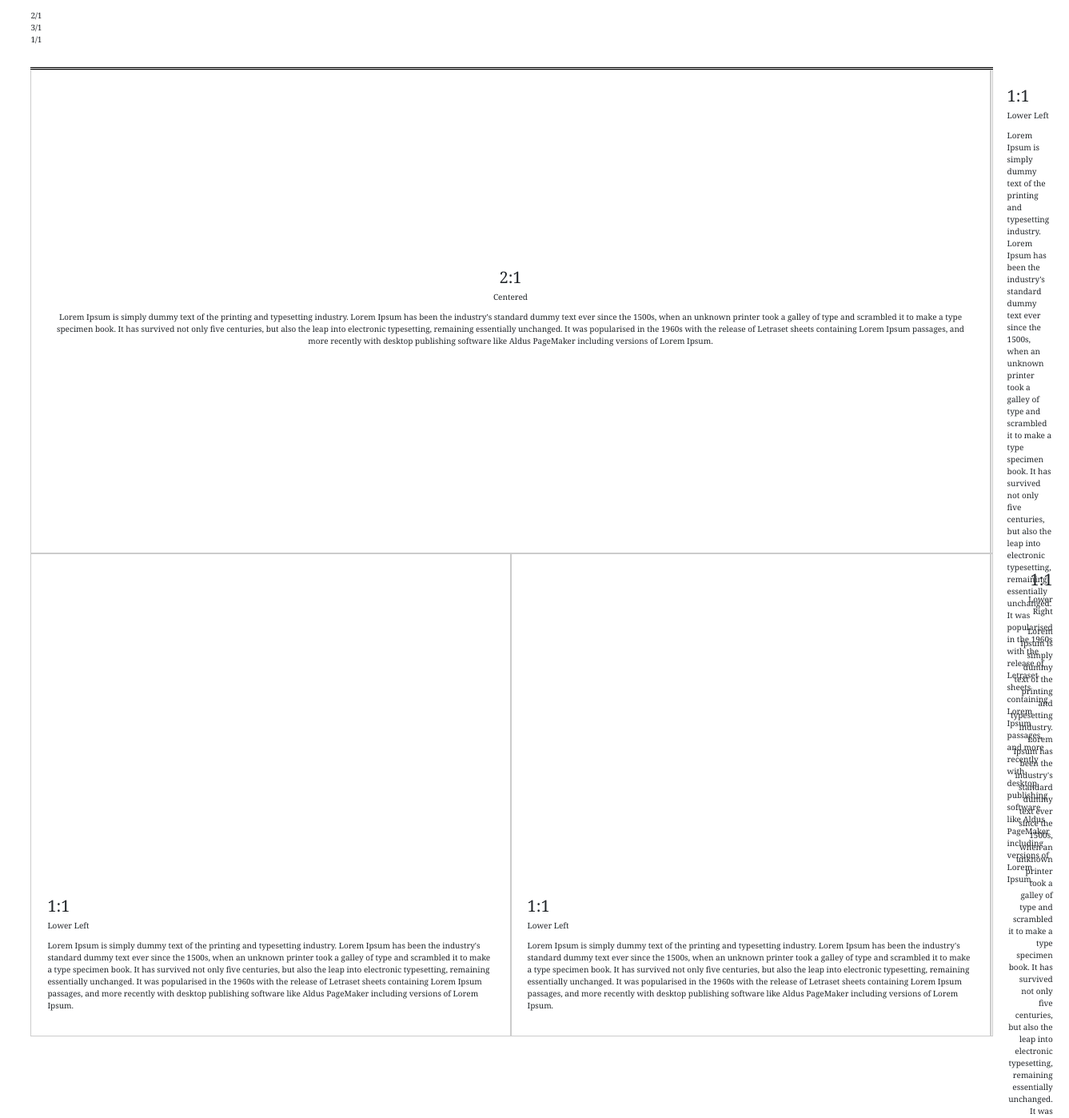
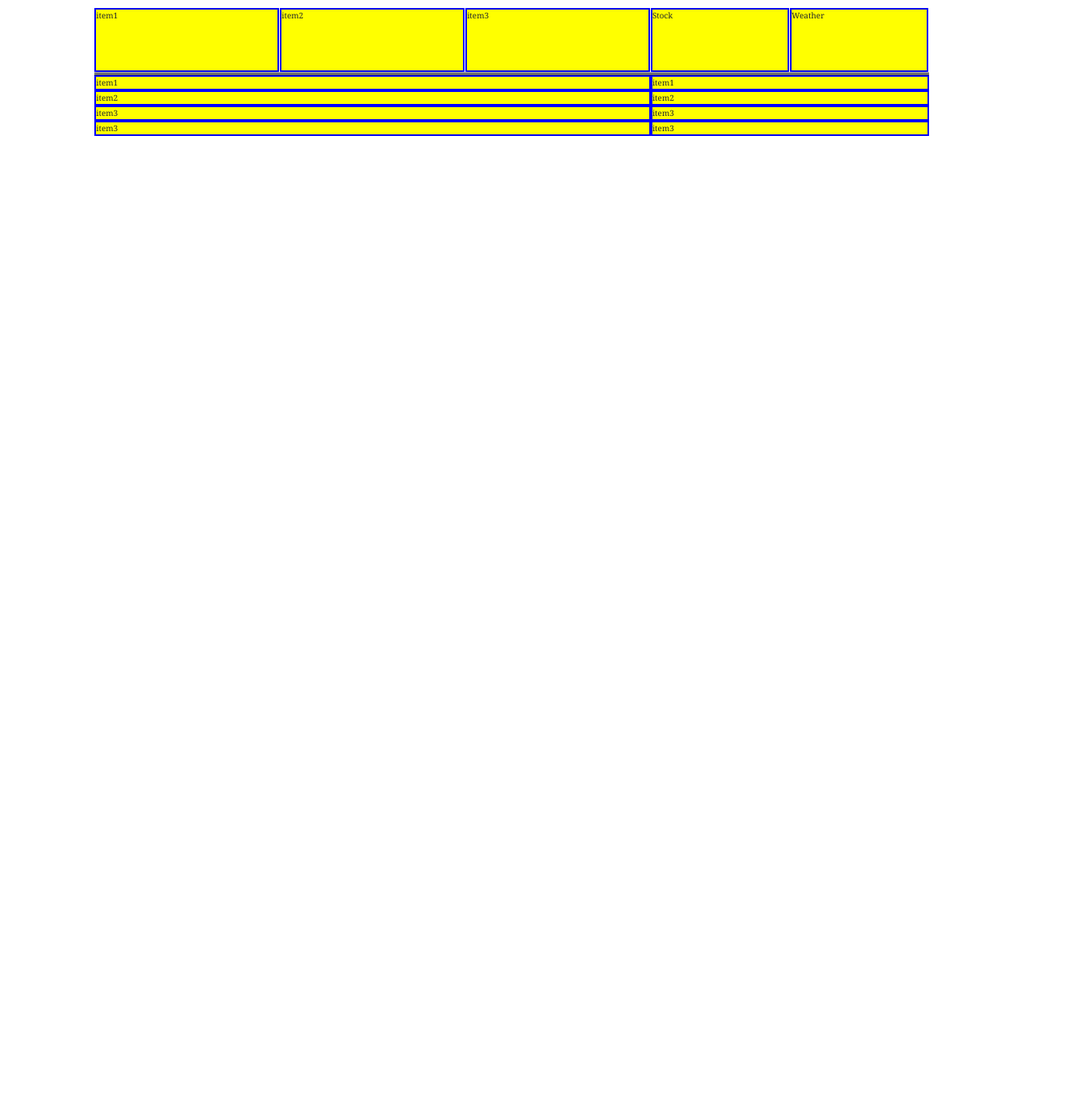
Before and after one commit to Ngann/NYT, an Angular app: page / in a window 1280 px wide. Shown: the part 200-1598 px from the top of the page at 80% size, 1337 px wide, since content can reach past the window. After the commit the page ends 800 px from the top, so only its background shows below. Built offline with nearby package versions, Linux system fonts and the light colour scheme.

Commit message:
finalized grid setup

```diff
--- a/src/app/app.component.css
+++ b/src/app/app.component.css
@@ -1,4 +1,4 @@
-/* @media (min-width: 768px) {
+@media (min-width: 768px) {
     .container-small {
         width: 300px;
     }
@@ -21,13 +21,16 @@
     .container-large {
         width: 1500px;
     }
-} */
+}
 
-/* .container-small, .container-large {
+.container-small, .container-large {
     max-width: 100%;
-} */
+}
 
 .main {
   font-family: Georgia;
   list-style: none;
+  margin: 0;
+  padding: 0;
+  border: 0;
 }
--- a/src/app/app.component.html
+++ b/src/app/app.component.html
@@ -1,6 +1,6 @@
 <!--The content below is only a placeholder and can be replaced.-->
 <!-- <div class="container"> -->
-<div class="main">
+<div class="container">
 
   <div id="app">
     <header>
--- a/src/app/main/main.component.css
+++ b/src/app/main/main.component.css
@@ -3,12 +3,13 @@ main {
   padding: 0 3%;
   position: relative;
   border-bottom: none;
+  margin-top: 0px;
 }
 
 .briefing {
   margin-bottom: 18px;
   position: relative;
-  margin-top: 20px;
+  margin-top: 18px;
   padding: 0;
   border: 0;
   font-size: 100%;
@@ -19,8 +20,13 @@ main {
 }
 
 .info {
-  min-height: 71px;
-  content: '';
+  margin-top: 0px;
+  display: grid;
+  width: inherit;
+  display: grid;
+  grid-template-columns: 2fr 1fr;
+  grid-template-rows: max-content auto auto;
+  grid-gap: 0;
 }
 
 .border-line {
@@ -28,82 +34,122 @@ main {
   padding: 0 60px;
   border-bottom: 1px solid #000;
 }
-///////
-[style="--aspect-ratio: 1/1;"] {
-  grid-column: span 1;
+/*
+:root {
+    --wrapper: 100vw;
+    --gutter: 10px;
+
+    --rh: calc((var(--wrapper) - (3 * var(--gutter))) / 4);
 }
-[style="--aspect-ratio: 2/1;"] {
+
+.grid {
+    max-width: var(--wrapper);
+    display: grid;
+    grid-template-columns: repeat(4, 1fr);
+    grid-auto-flow: dense;
+    grid-auto-rows: minmax(var(--rh), auto);
+    grid-gap: var(--gutter);
+}
+
+.grid__item {
+    background-color: hotPink;
+    padding: 20px;
+}
+
+.grid__item--lg {
     grid-column: span 2;
+    grid-row: span 2;
+    background-color: rebeccaPurple;
 }
-[style="--aspect-ratio: 3/1;"] {
-  grid-column: span 3;
+
+.grid__item--right {
+    grid-column-end: 5;
+}
+
+.grid__item--db {
+    grid-column: span 2;
+    background-color: goldenRod;
+} */
+
+.grid-one {
+  display: grid;
+  grid-template-columns: repeat(auto-fill, 33.2%);
+  grid-template-rows: repeat(auto-fill, 80px);
+  grid-gap:1px;
+}
+
+.grid-two {
+  display: grid;
+  grid-template-columns: repeat(auto-fill, 49.8%);
+  grid-template-rows: repeat(auto-fill, 80px);
+  grid-gap:1px;
+}
+
+.grid-main {
+  display: grid;
+  width: inherit;
+  display: grid;
+  grid-template-columns: 2fr 1fr;
+  grid-template-rows: max-content auto auto;
+  grid-gap: 0;
+}
+
+.inside-one {
+  background-color: lightyellow;
+  margin: 0;
+  padding: 0;
+  border: 0;
+  font-size: 100%;
+  text-size-adjust: 100%;
+  font: inherit;
+  vertical-align: baseline;
+}
+
+.insids-two{
+  transform: translateY(-1px);
+  column-count: 2;
+  column-gap: 29px;
+  position: relative;
 }
 
 
-////
-
-* {
-  box-sizing: border-box;
+@media (aspect-ratio: 1/1) {
+  .item {
+    color: red;
+  }
 }
 
-.grid {
-  display: grid;
-  grid-template-columns: 1fr 1fr;
+
+@media (min-aspect-ratio: 8/5) {
+  .item {
+    background: yellow;
+  }
 }
 
-.grid-item {
-  position: relative;
-  width: 100%;
-  border: 1px solid #ccc;
 
-  &:nth-child(1) {
-    grid-column: 1 / 3;
-    &::before {
-      padding-top: 50%;
-    }
-    .content {
-      align-items: center;
-      justify-items: center;
-      text-align: center;
+@media (max-aspect-ratio: 2/1) {
+  .item {
+    border: 2px solid blue;
   }
 }
-  &:nth-child(2) {
-    grid-column: 3 / 4;
-    justify-self: center;
+
+/*
+@media (aspect-ratio: 1/1) {
+  .grid-one {
+    color: red;
   }
-  &:nth-child(3) {
-    grid-column: 1 / 2;
-  }
-  &:nth-child(4) {
-    grid-column: 2 / 3;
-  }
-  &:nth-child(5) {
-    grid-column: 3 / 4;
 }
 
-  &:before {
-    content: "";
-    height: 0;
-    display: inline-block;
-    padding-top: 100%;
-    width: 1px;
-    position: relative;
-  }
-  .content {
-    position: absolute;
-    top: 0;
-    left: 0;
-    bottom: 0;
-    width: 100%;
-    display: grid;
-    justify-items: start;
-    align-items: end;
-  }
-  .content-lr {
-    place-items: end end;
-    text-align: right;
-  }
-  .content-inside {
-    padding: 2rem;
+
+@media (min-aspect-ratio: 8/5) {
+  .grid-one {
+    background: yellow;
   }
 }
+
+
+@media (max-aspect-ratio: 2/1) {
+  .grid-one {
+    border: 2px solid blue;
+  }
+} */
--- a/src/app/main/main.component.html
+++ b/src/app/main/main.component.html
@@ -1,62 +1,58 @@
 <div class="briefing">
   <main>
     <div class="info">
-      <div class="grid">
-      <div style="--aspect-ratio: 2/1;">2/1</div>
-      <div style="--aspect-ratio: 3/1;">3/1</div>
-      <div style="--aspect-ratio: 1/1;">1/1</div>
-    </div>
+      <section class="grid-one">
+        <div class="item">item1</div>
+        <div class="item">item2</div>
+        <div class="item">item3</div>
+      </section>
+      <section class="grid-two">
+        <div class="item">Stock</div>
+        <div class="item">Weather</div>
+      </section>
     </div>
     <div class="border-line"></div>
     <div class="border-line"></div>
+    <!-- <div class="grid-one">
+      <p>Watch this element as you resize your viewport's width and height.Lorem Ipsum is simply dummy text of the printing and typesetting industry. Lorem Ipsum has been the industry's standard dummy text ever since the 1500s, when an unknown printer took a galley of type and scrambled it to make a type specimen book. It has survived not only five centuries, but also the leap into electronic typesetting, remaining essentially unchanged. It was popularised in the 1960s with the release of Letraset sheets containing Lorem Ipsum passages, and more recently with desktop publishing software like Aldus PageMaker including versions of Lorem Ipsum.</p>
+    </div>
+    <div class="grid-one">
+      <div class="">
 
-
-    <div class="grid">
-      <div class="grid-item">
-        <div class="content">
-          <div class="content-inside">
-            <h2>2:1</h2>
-            <p>Centered</p>
-            <p>Lorem Ipsum is simply dummy text of the printing and typesetting industry. Lorem Ipsum has been the industry's standard dummy text ever since the 1500s, when an unknown printer took a galley of type and scrambled it to make a type specimen book. It has survived not only five centuries, but also the leap into electronic typesetting, remaining essentially unchanged. It was popularised in the 1960s with the release of Letraset sheets containing Lorem Ipsum passages, and more recently with desktop publishing software like Aldus PageMaker including versions of Lorem Ipsum.</p>
-          </div>
+      </div>
+      <p>Watch this element as you resize your viewport's width and height.Lorem Ipsum is simply dummy text of the printing and typesetting industry. Lorem Ipsum has been the industry's standard dummy text ever since the 1500s, when an unknown printer took a galley of type and scrambled it to make a type specimen book. It has survived not only five centuries, but also the leap into electronic typesetting, remaining essentially unchanged. It was popularised in the 1960s with the release of Letraset sheets containing Lorem Ipsum passages, and more recently with desktop publishing software like Aldus PageMaker including versions of Lorem Ipsum.</p>
+    </div> -->
+    <!-- <div class="grid">
+      <div class="grid__item grid__item--lg">
+          <span>1</span>
+          <h1>Aspect ratio grid</h1>
+          <p>I noticed that using the CSS aspect ratio hack was causing issues with CSS Grid (when I needed all grid cells to be a 1:1 aspect ratio but some grid children to span more than one cell) so this is a solution with CSS Variables and a sprinkling of calc() instead. It does rely on knowing the outer width of the wrapper though (doesn’t work as a percentage value).</p>
+          <p>If you change the wrapper and / or gutter variables you’ll see the blocks still maintain theor aspect ratio <em>except</em> where the content in longer than the block, then they grow to fit.</p>
+          <p>Some other solutions <a href="https://css-tricks.com/aspect-ratios-grid-items/" target="_blank">here</a> by Chris Coyier.</p>
+      </div>
+      <div class="grid__item grid__item--sm">2</div>
+      <div class="grid__item grid__item--sm">3</div>
+      <div class="grid__item grid__item--db">4</div>
+      <div class="grid__item grid__item--lg grid__item--right">5</div>
+      <div class="grid__item grid__item--sm">6</div>
+      <div class="grid__item grid__item--db">7</div>
+      <div class="grid__item grid__item--sm">8</div>
+    </div> -->
+    <div class="content">
+      <section class="grid-main">
+        <div class="inside-one">
+          <div class="item">item1</div>
+          <div class="item">item2</div>
+          <div class="item">item3</div>
+          <div class="item">item3</div>
         </div>
-      </div>
-      <div class="grid-item">
-        <div class="content">
-          <div class="content-inside">
-            <h2>1:1</h2>
-            <p>Lower Left</p>
-            <p>Lorem Ipsum is simply dummy text of the printing and typesetting industry. Lorem Ipsum has been the industry's standard dummy text ever since the 1500s, when an unknown printer took a galley of type and scrambled it to make a type specimen book. It has survived not only five centuries, but also the leap into electronic typesetting, remaining essentially unchanged. It was popularised in the 1960s with the release of Letraset sheets containing Lorem Ipsum passages, and more recently with desktop publishing software like Aldus PageMaker including versions of Lorem Ipsum.</p>
-          </div>
+        <div class="inside-two">
+          <div class="item">item1</div>
+          <div class="item">item2</div>
+          <div class="item">item3</div>
+          <div class="item">item3</div>
         </div>
-      </div>
-      <div class="grid-item">
-        <div class="content">
-          <div class="content-inside">
-            <h2>1:1</h2>
-            <p>Lower Left</p>
-            <p>Lorem Ipsum is simply dummy text of the printing and typesetting industry. Lorem Ipsum has been the industry's standard dummy text ever since the 1500s, when an unknown printer took a galley of type and scrambled it to make a type specimen book. It has survived not only five centuries, but also the leap into electronic typesetting, remaining essentially unchanged. It was popularised in the 1960s with the release of Letraset sheets containing Lorem Ipsum passages, and more recently with desktop publishing software like Aldus PageMaker including versions of Lorem Ipsum.</p>
-          </div>
-        </div>
-      </div>
-      <div class="grid-item">
-        <div class="content">
-          <div class="content-inside">
-            <h2>1:1</h2>
-            <p>Lower Left</p>
-            <p>Lorem Ipsum is simply dummy text of the printing and typesetting industry. Lorem Ipsum has been the industry's standard dummy text ever since the 1500s, when an unknown printer took a galley of type and scrambled it to make a type specimen book. It has survived not only five centuries, but also the leap into electronic typesetting, remaining essentially unchanged. It was popularised in the 1960s with the release of Letraset sheets containing Lorem Ipsum passages, and more recently with desktop publishing software like Aldus PageMaker including versions of Lorem Ipsum.</p>
-          </div>
-        </div>
-      </div>
-      <div class="grid-item">
-        <div class="content content-lr">
-          <div class="content-inside">
-            <h2>1:1</h2>
-            <p>Lower Right</p>
-            <p>Lorem Ipsum is simply dummy text of the printing and typesetting industry. Lorem Ipsum has been the industry's standard dummy text ever since the 1500s, when an unknown printer took a galley of type and scrambled it to make a type specimen book. It has survived not only five centuries, but also the leap into electronic typesetting, remaining essentially unchanged. It was popularised in the 1960s with the release of Letraset sheets containing Lorem Ipsum passages, and more recently with desktop publishing software like Aldus PageMaker including versions of Lorem Ipsum.</p>
-          </div>
-        </div>
-      </div>
+      </section>
     </div>
   </main>
 </div>
```
Lines whose indentation alone changed are shown as unchanged.
